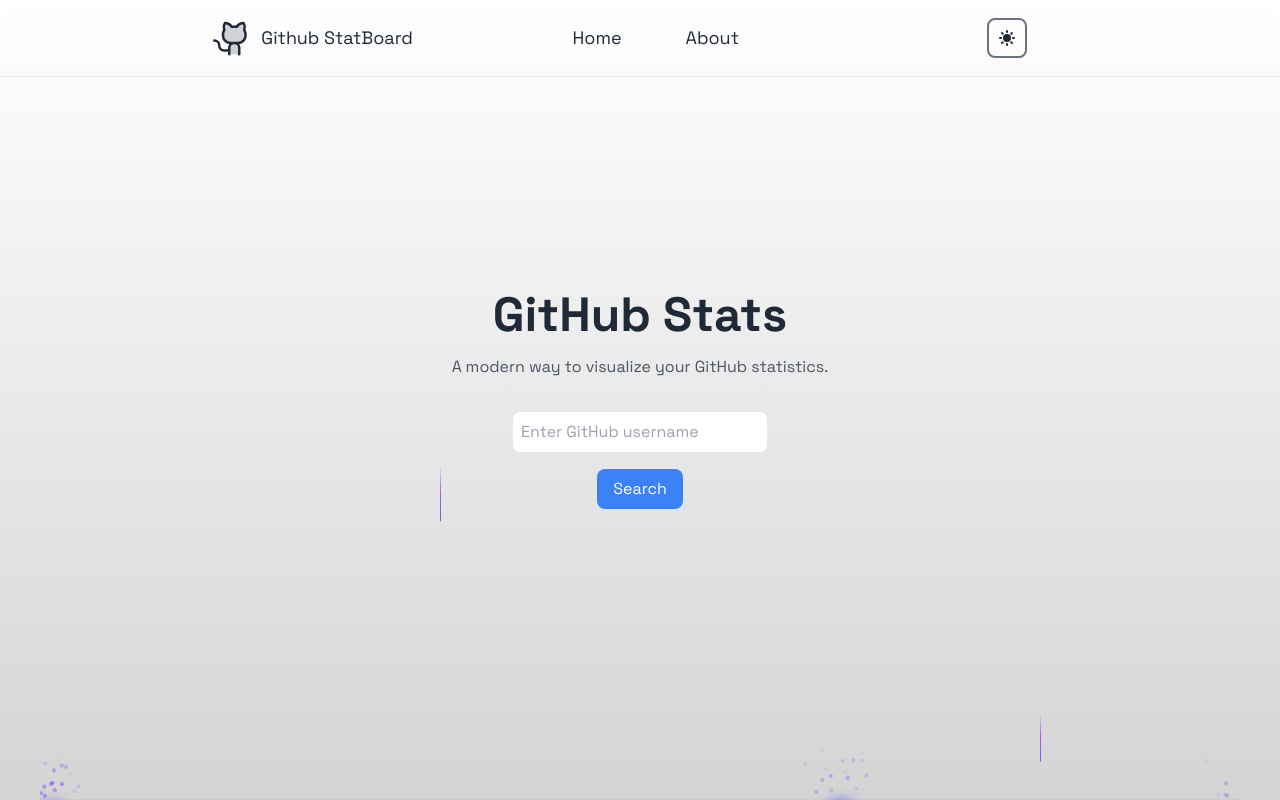
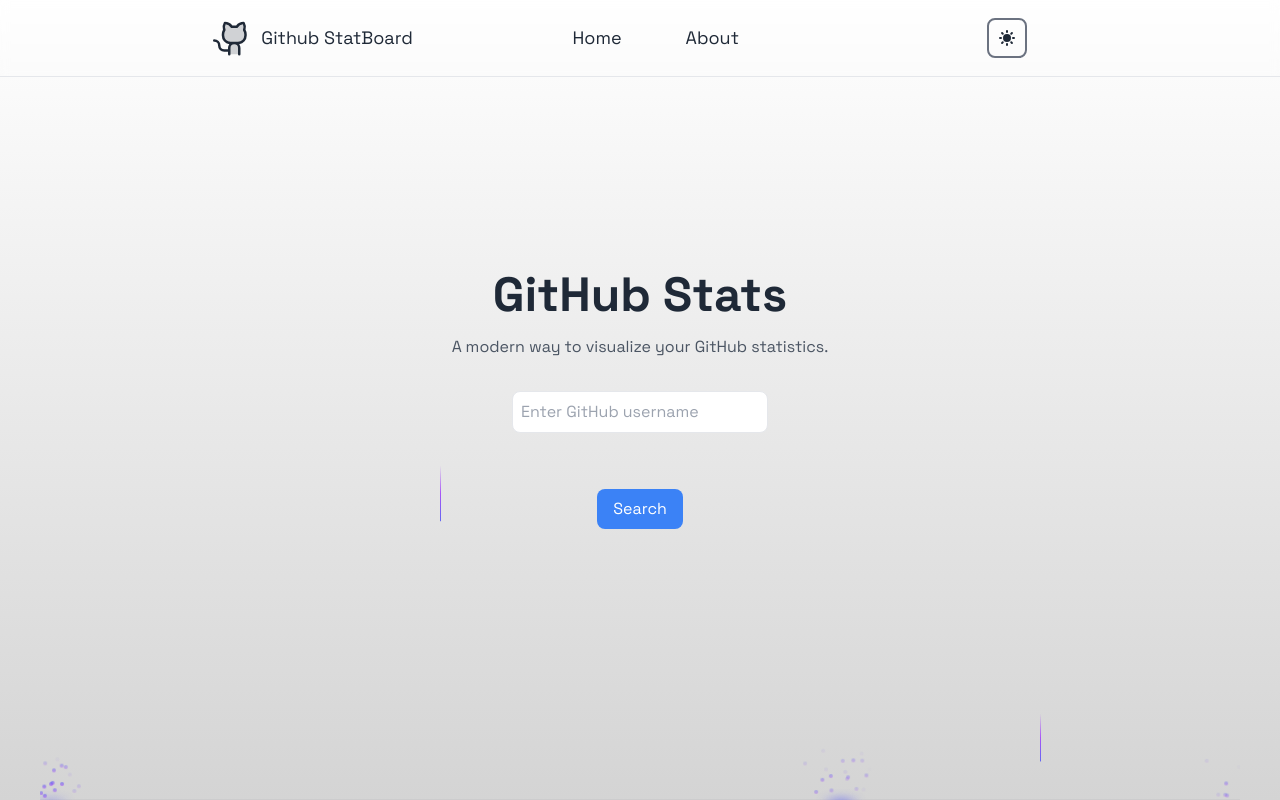
Before and after one commit to JuniorRaja/github-stats-dashboard, a Next.js app: page / in a window 1280 px wide. Built offline with nearby package versions, Linux system fonts and the light colour scheme.

Commit message:
feat : debounced username check

```diff
--- a/app/page.tsx
+++ b/app/page.tsx
@@ -1,12 +1,14 @@
 "use client";
 import { useState } from "react";
 import { useRouter } from "next/navigation";
+import UsernameInput from "@/components/textbox";
 
 const Home = () => {
   const [username, setUsername] = useState("");
   const router = useRouter();
 
   const handleSearch = () => {
+    console.log(username);
     if (username) {
       router.push(`/stats?username=${username}`);
     }
@@ -22,16 +24,11 @@
           <p className="text-gray-600 dark:text-gray-400 mb-8">
             A modern way to visualize your GitHub statistics.
           </p>
-          <input
-            type="text"
-            value={username}
-            onChange={(e) => setUsername(e.target.value)}
-            placeholder="Enter GitHub username"
-            className="border p-2 rounded-lg w-64 mb-4 text-gray-950 light:text-gray-200"
-          />
+          <UsernameInput />
+
           <button
             onClick={handleSearch}
-            className="bg-blue-500 text-white px-4 py-2 rounded-lg hover:bg-blue-600"
+            className="bg-blue-500 text-white px-4 py-2 rounded-lg hover:bg-blue-600 mt-10"
           >
             Search
           </button>
--- a/app/stats/page.tsx
+++ b/app/stats/page.tsx
@@ -1,7 +1,5 @@
 "use client";
 import CardComponent from "@/components/github-stats";
-import { useContext } from "react";
-import { ThemeContext } from "@/app/provider";
 import { useSearchParams } from "next/navigation";
 const Stats = () => {
   const searchParams = useSearchParams();
--- /dev/null
+++ b/components/textbox.tsx
@@ -0,0 +1,69 @@
+import { useState, useEffect, useCallback } from "react";
+import { debounce } from "../lib/debounce";
+
+const UsernameInput = () => {
+  const [username, setUsername] = useState("");
+  const [isValid, setIsValid] = useState<null | boolean>(null);
+  const [loading, setLoading] = useState(false);
+
+  // Function to validate the GitHub username using the API
+  const validateUsername = useCallback(
+    debounce(async (username: string) => {
+      try {
+        if (!username) return;
+        setLoading(true);
+
+        // Using fetch instead of axios
+        const response = await fetch(
+          `https://api.github.com/users/${username}`
+        );
+
+        // Check if the response is 200 (OK)
+        setIsValid(response.ok);
+      } catch (error) {
+        setIsValid(false);
+      } finally {
+        setLoading(false);
+      }
+    }, 1000),
+    []
+  );
+
+  useEffect(() => {
+    if (username) {
+      validateUsername(username);
+    } else {
+      setIsValid(null); // Reset when input is cleared
+    }
+  }, [username, validateUsername]);
+
+  return (
+    <div className="relative mx-auto">
+      <input
+        type="text"
+        className={`border p-2 rounded-lg w-64 mb-4 text-gray-950 light:text-gray-200 ${
+          isValid === null
+            ? ""
+            : isValid
+            ? "border-green-500"
+            : "border-red-500"
+        }`}
+        placeholder="Enter GitHub username"
+        value={username}
+        onChange={(e) => setUsername(e.target.value)}
+      />
+      {isValid !== null && !loading && (
+        <span
+          className={`absolute right-3 text-xl top-2 ${
+            isValid ? "text-green-500" : "text-red-500"
+          }`}
+        >
+          {isValid ? "✔️" : "⚠️"}
+        </span>
+      )}
+      {loading && <span className="absolute right-3 top-2">...</span>}
+    </div>
+  );
+};
+
+export default UsernameInput;
--- /dev/null
+++ b/lib/debounce.ts
@@ -0,0 +1,11 @@
+export const debounce = (func: Function, delay: number) => {
+  let timeoutId: NodeJS.Timeout;
+  return (...args: any[]) => {
+    if (timeoutId) {
+      clearTimeout(timeoutId);
+    }
+    timeoutId = setTimeout(() => {
+      func(...args);
+    }, delay);
+  };
+};
--- a/package.json
+++ b/package.json
@@ -9,7 +9,6 @@
     "lint": "next lint"
   },
   "dependencies": {
-    "@next/font": "^14.2.13",
     "clsx": "^2.1.1",
     "framer-motion": "^11.5.6",
     "lucide-react": "^0.445.0",
```
Also changed, not shown: 1 other file (tests, documents, lock files or other folders).
